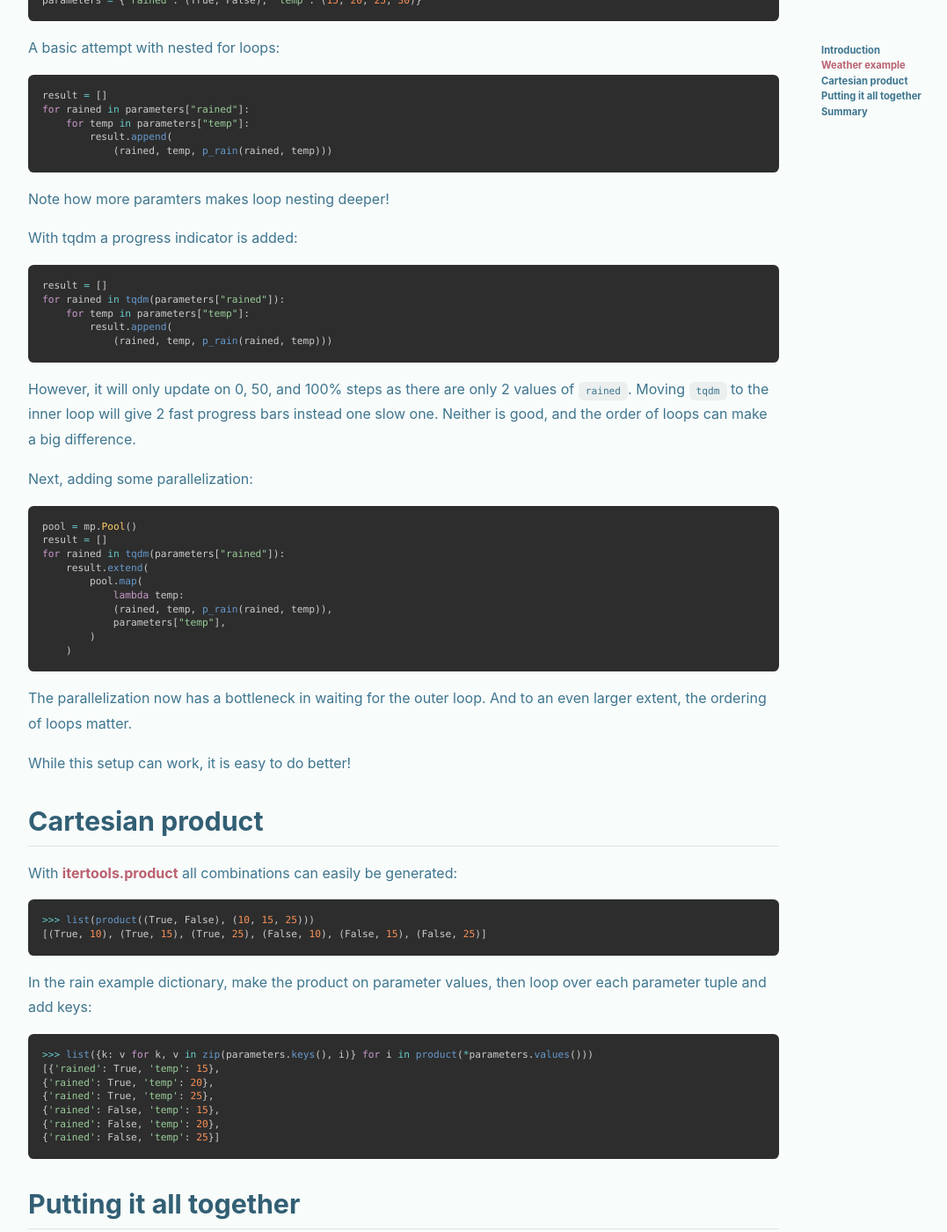
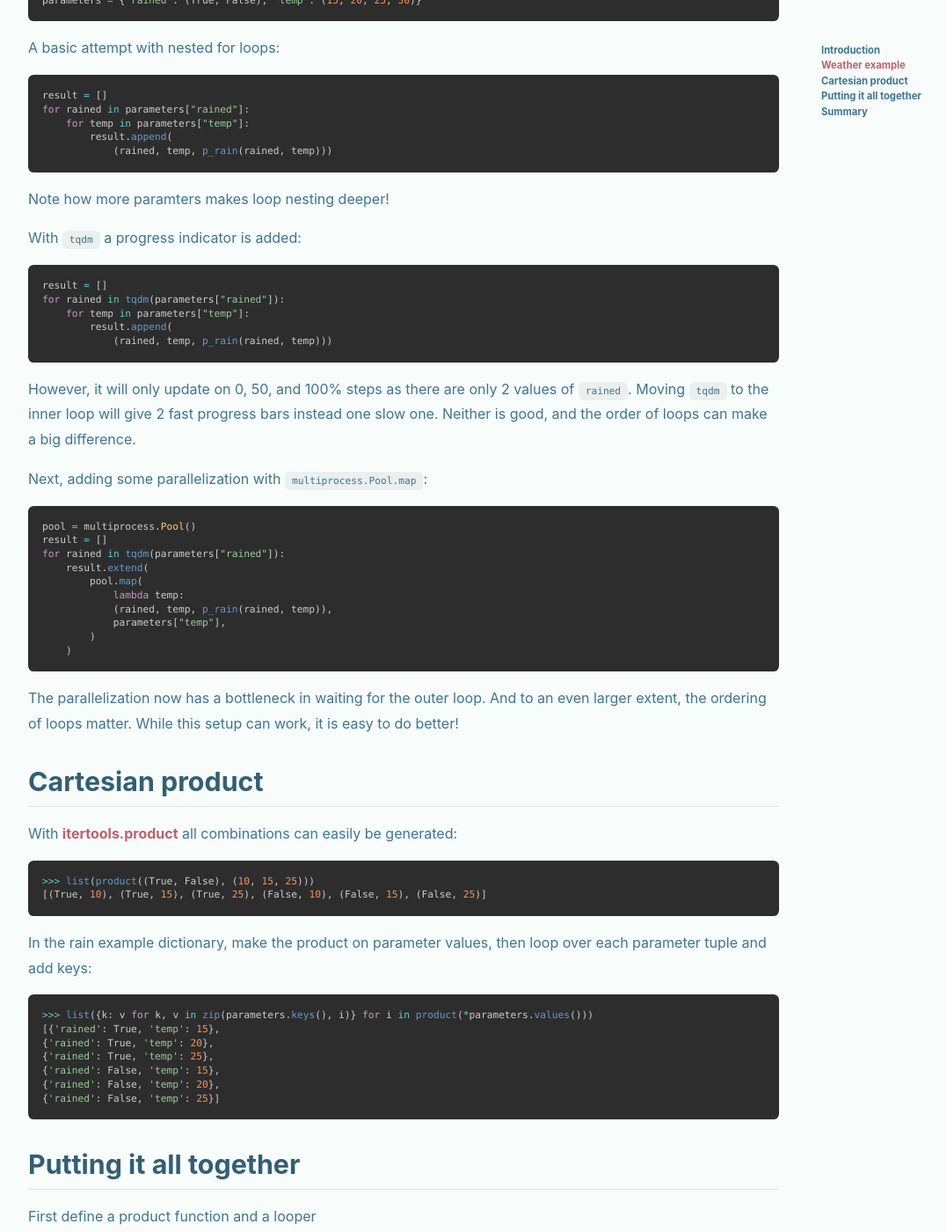
Before and after one commit to thomasburgess/thomasburgess.github.io, a Jekyll site: the page built from _posts/2022-05-31-Parameter-Space.md, in a window 1280 px wide and 1400 px high, scrolled down 718 px. Shown: the whole window at 88% size, without its empty margins (71-1148 px from the left). Built offline with Jekyll 4.4.1, drawn with Linux system fonts in a browser that asks for light colours; nearby versions of some CDN libraries; comment, search, counter and statistics services are not loaded; some of the changed text lies outside the part shown.

Commit message:
fix: formatting for parameter space blog

````diff
--- a/_posts/2022-05-31-Parameter-Space.md
+++ b/_posts/2022-05-31-Parameter-Space.md
@@ -35,7 +35,7 @@
 ```
 Note how more paramters makes loop nesting deeper!
 
-With tqdm a progress indicator is added:
+With `tqdm` a progress indicator is added:
 ```python
 result = []
 for rained in tqdm(parameters["rained"]):
@@ -45,9 +45,9 @@
 ```
 However, it will only update on 0, 50, and 100% steps as there are only 2 values of `rained`. Moving `tqdm` to the inner loop will give 2 fast progress bars instead one slow one. Neither is good, and the order of loops can make a big difference.
 
-Next, adding some parallelization:
+Next, adding some parallelization with `multiprocess.Pool.map`:
 ```python
-pool = mp.Pool()
+pool = multiprocess.Pool()
 result = []
 for rained in tqdm(parameters["rained"]):
     result.extend(
@@ -58,11 +58,10 @@
         )
     )
 ```
-The parallelization now has a bottleneck in waiting for the outer loop. And to an even larger extent, the ordering of loops matter.
-
-While this setup can work, it is easy to do better!
+The parallelization now has a bottleneck in waiting for the outer loop. And to an even larger extent, the ordering of loops matter. While this setup can work, it is easy to do better!
 
 ## Cartesian product
+
 With [itertools.product](https://docs.python.org/3/library/itertools.html?highlight=itertools%20product#itertools.product) all combinations can easily be generated:
 ```python
 >>> list(product((True, False), (10, 15, 25)))
@@ -108,7 +109,7 @@
 df
 ```
 Here, I slowed down execution by limiting to 2 processes and sleeping. The result
-running in a [jupyter notebook](https://jupyter.org) (using tqdm.notebook):
+running in a [jupyter notebook](https://jupyter.org) using [tqdm.notebook](https://tqdm.github.io/docs/notebook/).:
 
 {% figure [caption:"Figure 1: Parallel execution with progress bar."] %}
 ![](/assets/images/2022-06-01/parallel.gif){: #figure-1 width="289px" alt="Parallel execution with progress bar."}
````
Also changed, not shown: other parts of _posts/2022-05-31-Parameter-Space.md (+3 -1 lines), assets/images/2022-06-01/parallel.gif (added).
